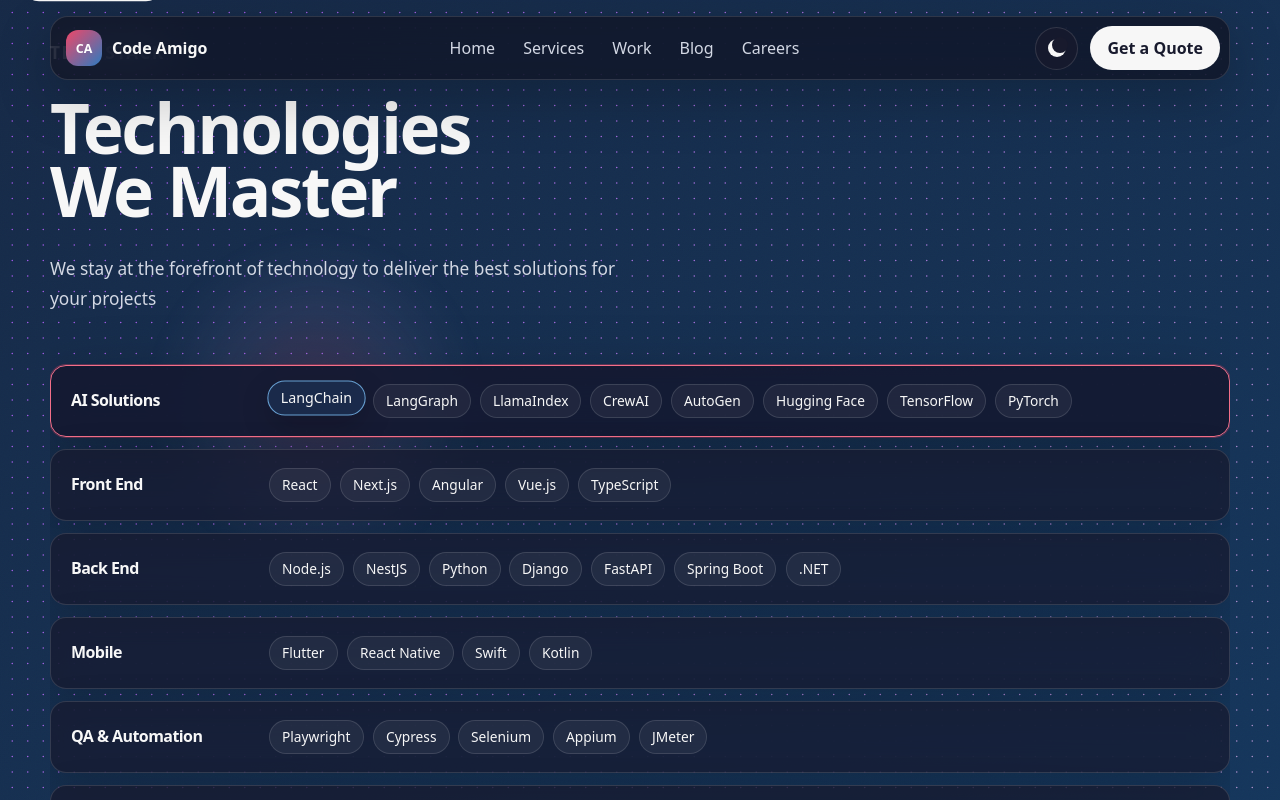
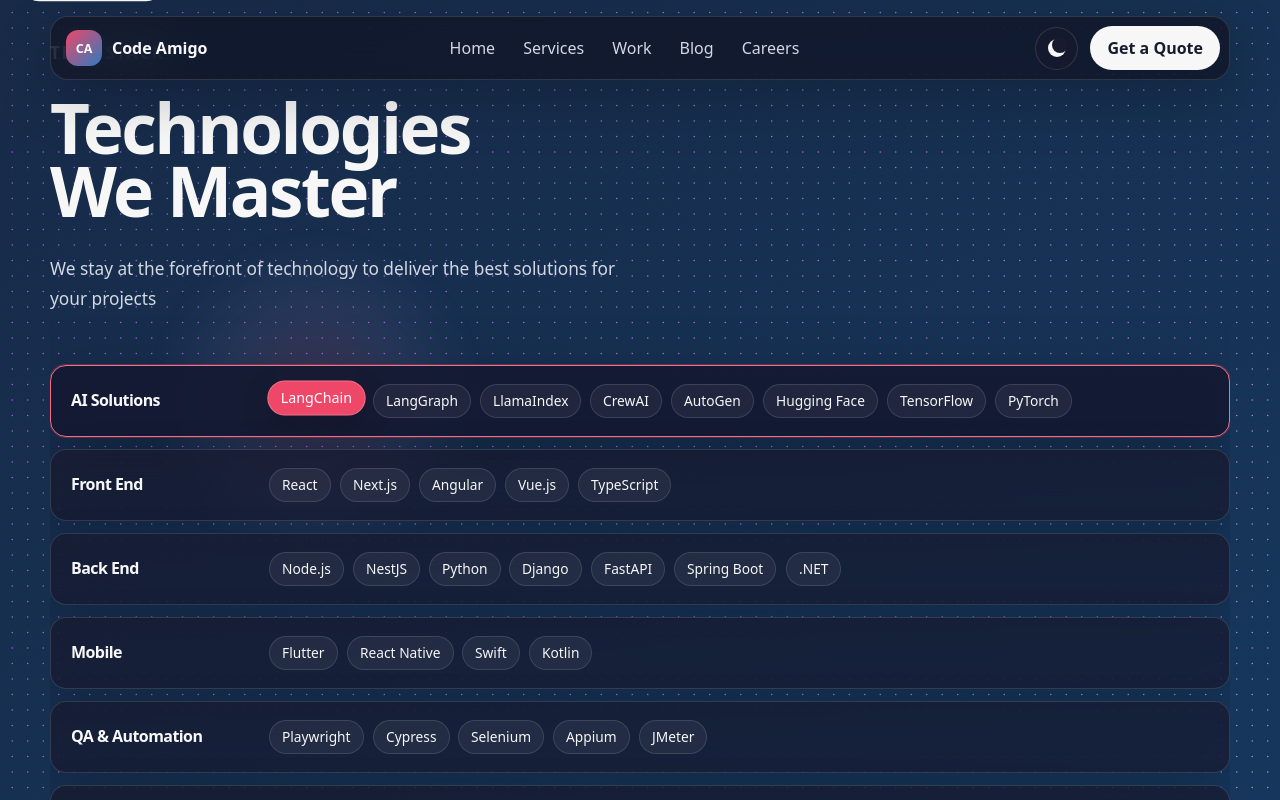
Before and after one commit to aswab007-ops/Redesign, a React (Vite) app: page / in a window 1280 px wide. In both pictures the pointer is over the element "LangChain". Shown: the part 2012-2812 px from the top of the page. Built offline with nearby package versions, Linux system fonts and the light colour scheme.

Commit message:
Update tech capsule hover

```diff
--- a/styles.css
+++ b/styles.css
@@ -741,8 +741,9 @@
 
 .chip:hover {
   transform: translateY(-3px) scale(1.035);
-  border-color: color-mix(in srgb, var(--accent), white 28%);
-  background: color-mix(in srgb, var(--accent), transparent 84%);
+  border-color: color-mix(in srgb, var(--primary), white 24%);
+  background: var(--primary);
+  color: #fff;
   box-shadow: 0 10px 28px rgba(0, 0, 0, 0.18);
 }
 
```
